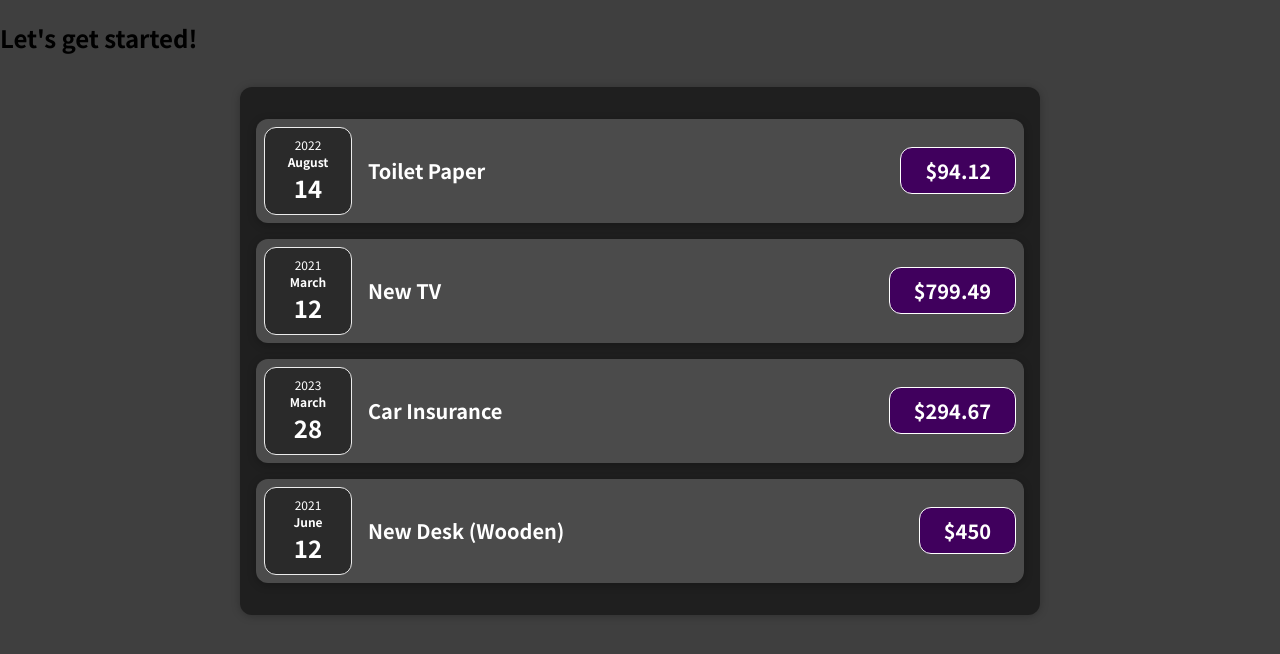
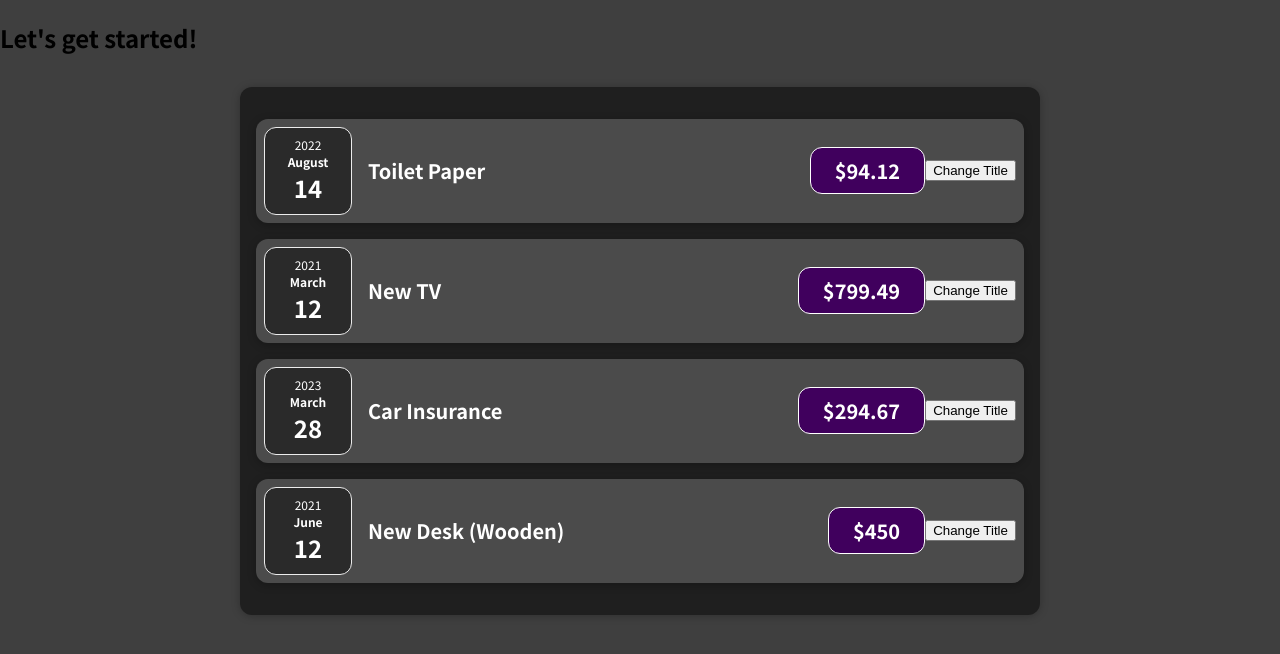
Before and after one commit to kangdy25/Into-the-React, a React (Create React App) app in the folder 01-starting-setup/: page / in a window 1280 px wide. Shown: the top 654 px of the page. Built offline with nearby package versions, Linux system fonts and the light colour scheme.

Commit message:
Learn state in React

```diff
--- a/01-starting-setup/src/components/ExpenseItem.jsx
+++ b/01-starting-setup/src/components/ExpenseItem.jsx
@@ -1,15 +1,24 @@
 import ExpenseDate from "./ExpenseDate";
 import Card from "./Card";
 import "./ExpenseItem.css";
+import { useState } from "react";
 
-function ExpenseItem(props) {
+const ExpenseItem = (props) => {
+    const [title, setTitle] = useState(props.title);
+
+    const clickHandler = () => {
+        setTitle('Updated!!!!');
+        console.log(title);
+    };
+
     return (
         <Card className="expense-item">
             <ExpenseDate date={props.date}/>
             <div className="expense-item__description">
-                <h2>{props.title}</h2>
+                <h2>{title}</h2>
                 <div className="expense-item__price">${props.amount}</div>
             </div>
+            <button onClick={clickHandler}>Change Title</button>
         </Card>
     );
 }
```
